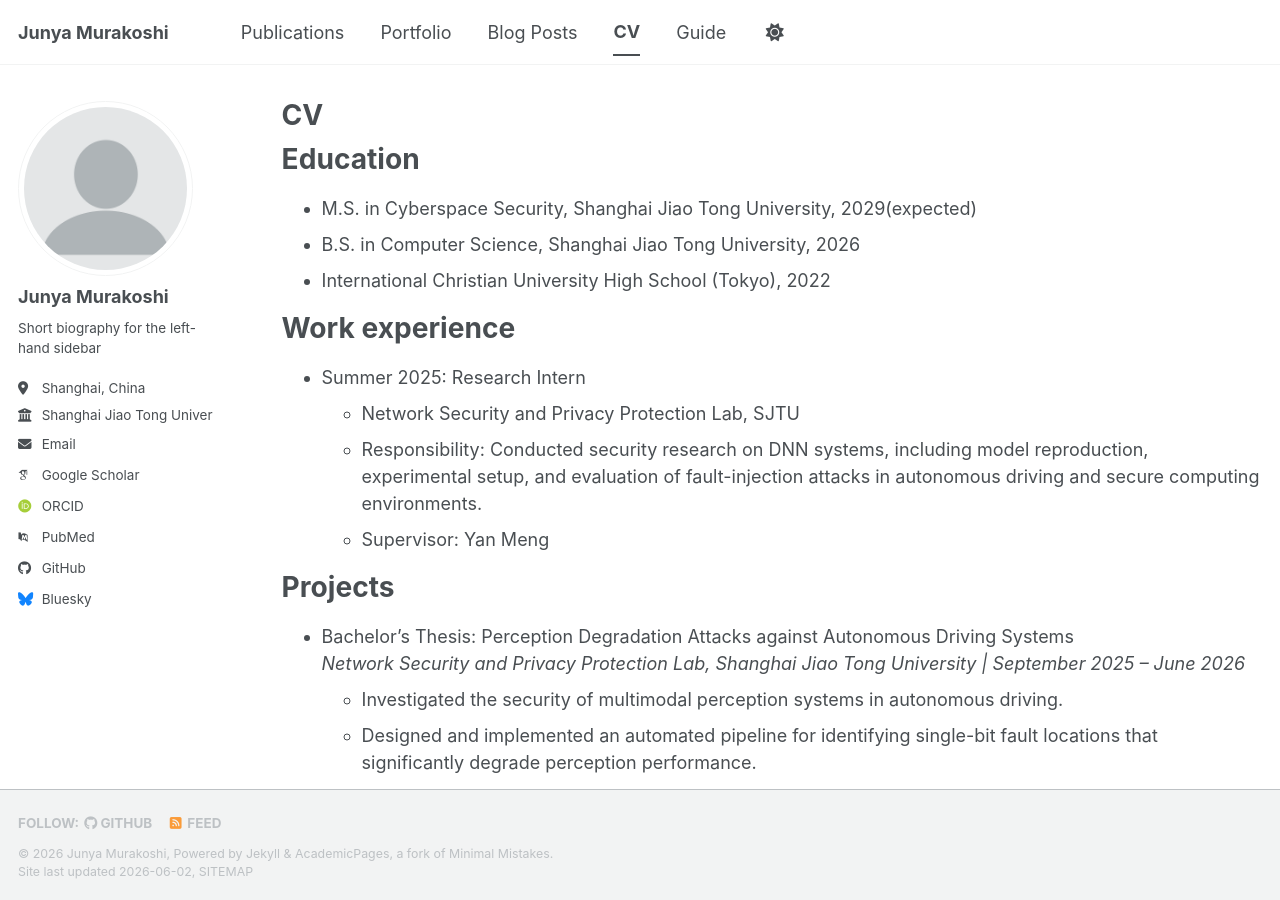
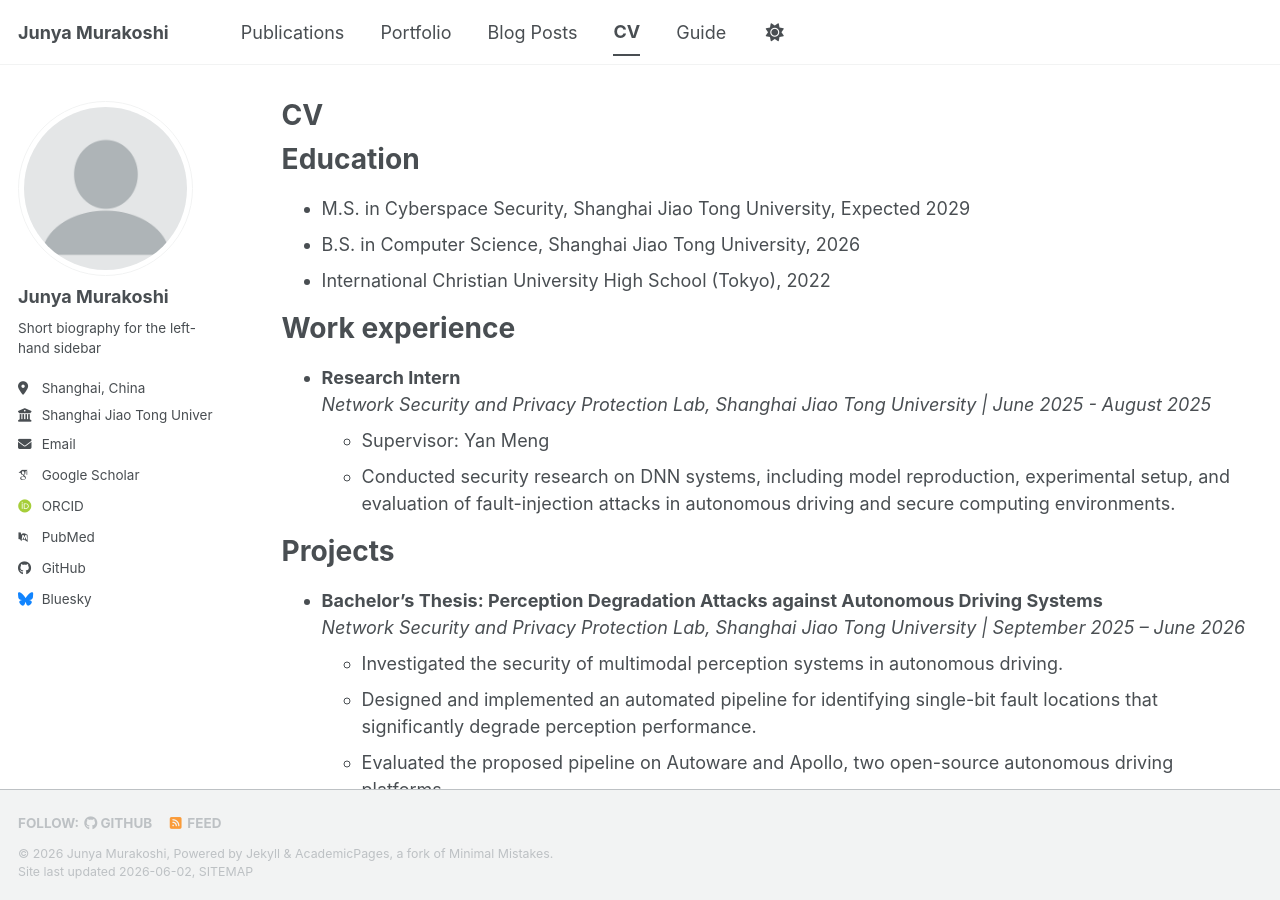
Before and after one commit to jnymrks/jnymrks.github.io, a Jekyll site: the page built from _pages/cv.md, in a window 1280 px wide and 900 px high. Built offline with Jekyll 4.4.1, drawn with Linux system fonts in a browser that asks for light colours; some web fonts are replaced; a script bundle is joined from its source files by our own code; library files that are not in the unit come from our copies.

Commit message:
Update cv.md

```diff
--- a/_pages/cv.md
+++ b/_pages/cv.md
@@ -11,33 +11,33 @@ redirect_from:
 
 Education
 ======
-* M.S. in Cyberspace Security, Shanghai Jiao Tong University, 2029(expected)
+* M.S. in Cyberspace Security, Shanghai Jiao Tong University, Expected 2029
 * B.S. in Computer Science, Shanghai Jiao Tong University, 2026
 * International Christian University High School (Tokyo), 2022
 
 Work experience
 ======
-* Summer 2025: Research Intern
-  * Network Security and Privacy Protection Lab, SJTU
-  * Responsibility: Conducted security research on DNN systems, including model reproduction, experimental setup, and evaluation of fault-injection attacks in autonomous driving and secure computing environments.
+* **Research Intern**
+  *Network Security and Privacy Protection Lab, Shanghai Jiao Tong University | June 2025 - August 2025*
   * Supervisor: Yan Meng
+  * Conducted security research on DNN systems, including model reproduction, experimental setup, and evaluation of fault-injection attacks in autonomous driving and secure computing environments.
 
 Projects
 ========
 
-* Bachelor's Thesis: Perception Degradation Attacks against Autonomous Driving Systems
+* **Bachelor's Thesis: Perception Degradation Attacks against Autonomous Driving Systems**
   *Network Security and Privacy Protection Lab, Shanghai Jiao Tong University | September 2025 – June 2026*
   - Investigated the security of multimodal perception systems in autonomous driving.
   - Designed and implemented an automated pipeline for identifying single-bit fault locations that significantly degrade perception performance.
   - Evaluated the proposed pipeline on Autoware and Apollo, two open-source autonomous driving platforms.
 
-* Security Evaluation of DNN-Based Perception Models under Fault-Injection Attacks
+* **Security Evaluation of DNN-Based Perception Models under Fault-Injection Attacks**
   *Network Security and Privacy Protection Lab, Shanghai Jiao Tong University | June 2025 - August 2025*
   * Reproduced object detection models used in autonomous driving perception systems.
   * Set up experimental environments and evaluated the impact of fault-injection attacks on model inference.
   * Worked with PyTorch, Apollo, Autoware, NuScenes, Intel SGX, and LLVM-based fault-injection tools.
 
-* Home Lab Network Infrastructure
+* **Home Lab Network Infrastructure**
   *Home Laboratory | December 2025 - Present*
   - Built a private home lab network for server hosting, routing, and security experimentation.
   - Developed and deployed full-stack web applications in the lab environment, including MERN-stack projects.
```
